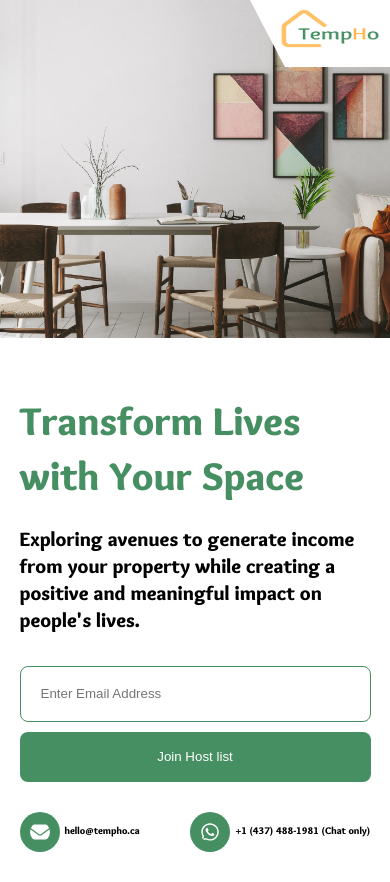
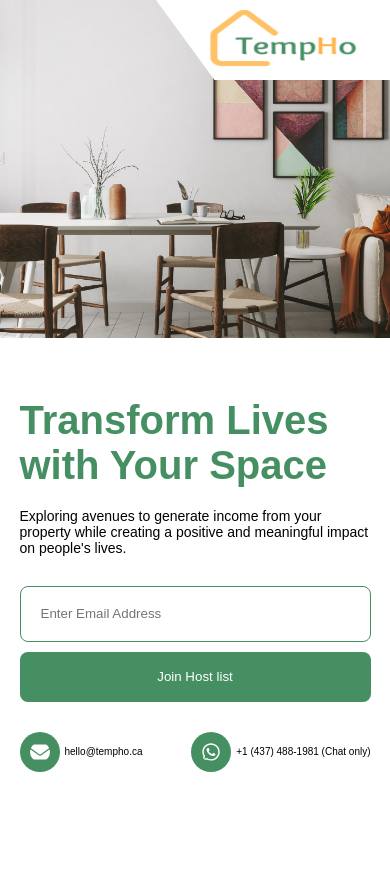
Before and after one commit to Godwin004code/Tempho-landing-webpage, a plain HTML site: page index.html in a window 390 px wide. After the commit the page ends 844 px from the top, so only its background shows below. Drawn offline with nearby package versions, Linux system fonts and the light colour scheme.

Commit message:
test font

```diff
--- a/style.css
+++ b/style.css
@@ -8,6 +8,7 @@
         url('./sukar-cufonfonts/SukarBlack.otf') format('opentype'),;
     /* Add additional formats if needed */
 }
+@import url('https://fonts.googleapis.com/css2?family=Montserrat:wght@200;400;500;600;700;800&family=Permanent+Marker&display=swap');
 
 * {
     box-sizing: border-box;
@@ -18,9 +19,8 @@
 body {
     width: 100%;
     display: flex;
-
     height: 100vh;
-    font-family: 'Sukar', sans-serif;
+    font-family: 'Montserrat', sans-serif;
 }
 
 .container-one {
@@ -35,8 +35,6 @@ body {
 
 .container-one-texts h2 {
     color: #468F62;
-
-
     font-size: 69.247px;
     font-style: normal;
     font-weight: 700;
@@ -44,9 +42,9 @@ body {
 
 .container-one-texts p {
     margin-top: 20px;
-    font-size: 20px !important;
+    font-size: 14px !important;
     font-style: normal !important;
-    font-weight: 400px !important;
+    font-weight: 200px !important;
 }
 
 .container-one-inputs {
@@ -208,14 +206,17 @@ svg {
         right: 0%;
         padding: 10px;
         padding-left: 30px;
-        clip-path: polygon(100% 0, 0 0, 100% 400%);
+         clip-path: polygon(100% 0, 0 0, 100% 400%);
+         width: 60%;
+         display: flex;
+         justify-content: center;
 
 
 
     }
 
     .logo img {
-        width: 100px;
-        height: 40px;
+        width: 150px;
+        height: 60px;
     }
 }
```
